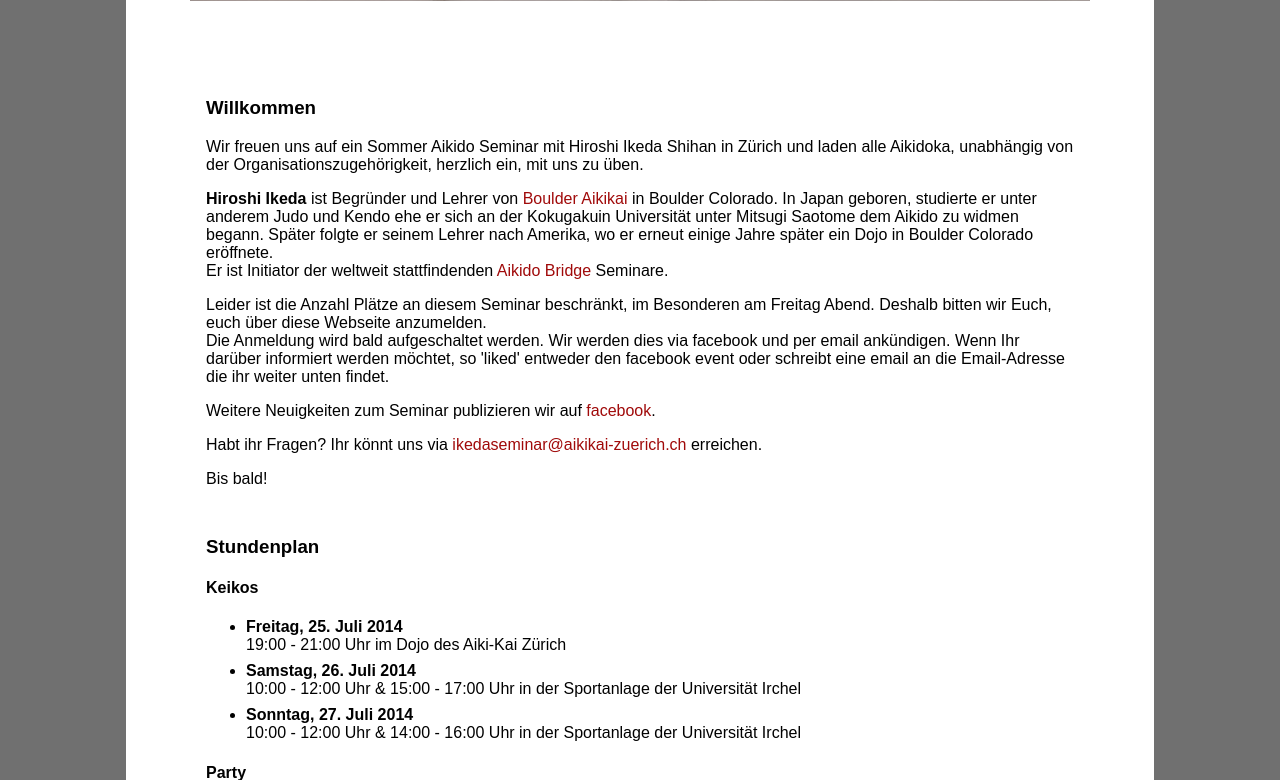
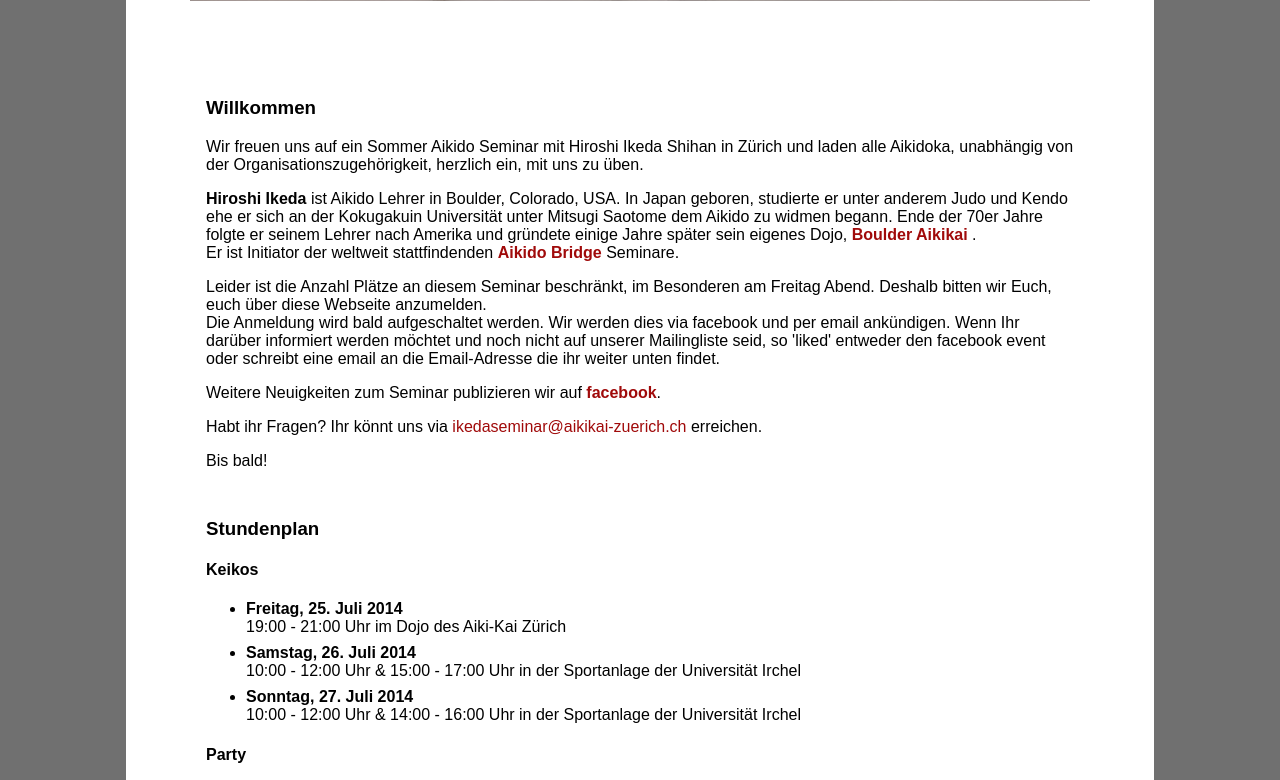
Before and after one commit to michigraber/associationmanager, a Django app: page /de/ in a window 1280 px wide. Shown: the part 460-1240 px from the top of the page. Run offline with Django 3.2, Linux system fonts and the light colour scheme.

Commit message:
welcome site update ..

```diff
--- a/ikedaseminar/templates/base.html
+++ b/ikedaseminar/templates/base.html
@@ -93,6 +93,7 @@
         #content a {
         	text-decoration: none;
             color: #A00A0A;
+            text-align: center;
         }
 
         #content a:hover {
--- a/ikedaseminar/templates/welcome.html
+++ b/ikedaseminar/templates/welcome.html
@@ -13,14 +13,14 @@ Shihan in Z&uuml;rich und laden alle Aikidoka, unabh&auml;ngig von der
 Organisationszugeh&ouml;rigkeit, herzlich ein, mit uns zu &uuml;ben.
 </p>
 <p>
-<strong>Hiroshi Ikeda</strong> ist Begr&uuml;nder und Lehrer von <a
-href='http://www.boulderaikikai.org'>Boulder Aikikai</a> in Boulder Colorado.
+<strong>Hiroshi Ikeda</strong> ist Aikido Lehrer in Boulder, Colorado, USA.
 In Japan geboren, studierte er unter anderem Judo und Kendo ehe er sich an der
 Kokugakuin Universit&auml;t unter Mitsugi Saotome dem Aikido zu widmen begann.
-Sp&auml;ter folgte er seinem Lehrer nach Amerika, wo er erneut einige Jahre
-sp&auml;ter ein Dojo in Boulder Colorado er&ouml;ffnete.<br>
-Er ist Initiator der weltweit stattfindenden <a
-    href='http://www.aikidobridge.com/'> Aikido Bridge</a> Seminare.
+Ende der 70er Jahre folgte er seinem Lehrer nach Amerika und gr&uuml;ndete
+einige Jahre sp&auml;ter sein eigenes Dojo,
+<strong><a href='http://www.boulderaikikai.org'> Boulder Aikikai</a>
+</strong>.<br> Er ist Initiator der weltweit stattfindenden <strong><a
+href='http://www.aikidobridge.com/'> Aikido Bridge</a></strong> Seminare.
 </p>
 <p>
 Leider ist die Anzahl Pl&auml;tze an diesem Seminar beschr&auml;nkt, im
@@ -28,11 +28,12 @@ Besonderen am Freitag Abend. Deshalb bitten wir Euch, euch &uuml;ber diese
 Webseite anzumelden.<br>
 Die Anmeldung wird bald aufgeschaltet werden. Wir werden dies via facebook und
 per email ank&uuml;ndigen. Wenn Ihr dar&uuml;ber informiert werden
-m&ouml;chtet, so 'liked' entweder den facebook event oder schreibt eine email
-an die Email-Adresse die ihr weiter unten findet.
+m&ouml;chtet und noch nicht auf unserer Mailingliste seid, so 'liked' entweder
+den facebook event oder schreibt eine email an die Email-Adresse die ihr weiter
+unten findet.
 </p>
-<p>Weitere Neuigkeiten zum Seminar publizieren wir auf <a
-    href='https://www.facebook.com/events/1424373427807139/'>facebook</a>.
+<p>Weitere Neuigkeiten zum Seminar publizieren wir auf <strong><a
+    href='https://www.facebook.com/events/1424373427807139/'>facebook</a></strong>.
 </p>
 <p>
 Habt ihr Fragen? Ihr k&ouml;nnt uns via <a
@@ -98,7 +99,7 @@ Tramhaltestelle F&ouml;rrlibuckstrasse, Tram Nr. 17
 <iframe src="https://mapsengine.google.com/map/embed?mid=zuA-fL48w284.k6cZGqyIHDQY" width="800" height="550"></iframe>
 </div>
 
-<h4>Uebernachten</h4>
+<h4>&Uuml;bernachten</h4>
 <p>
 <h5>Dojo Aiki-Kai Z&uuml;rich</h5>
 Es besteht die M&ouml;glickeit im Dojo des Aiki-Kai Z&uuml;rich zu &uuml;bernachten. Wir haben Platz f&uuml;r ungef&auml;hr 30 Personen.
```
